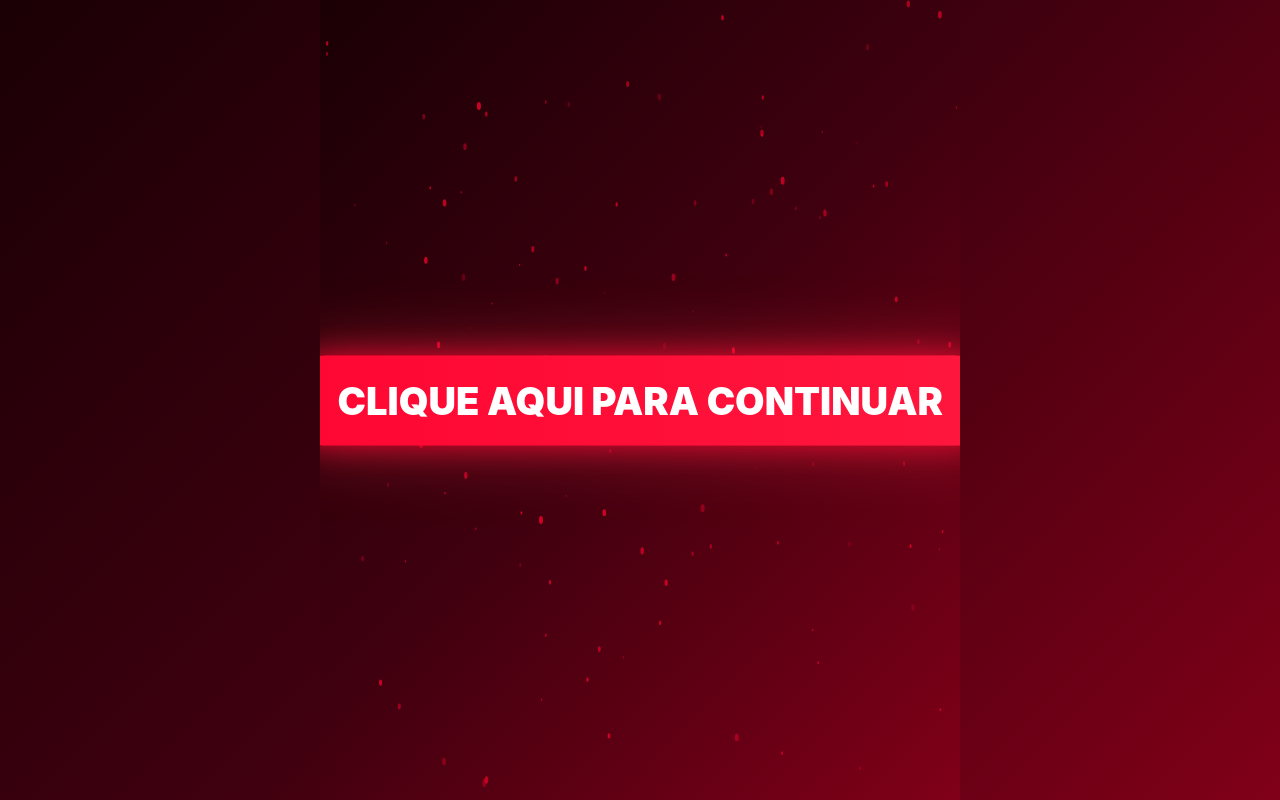
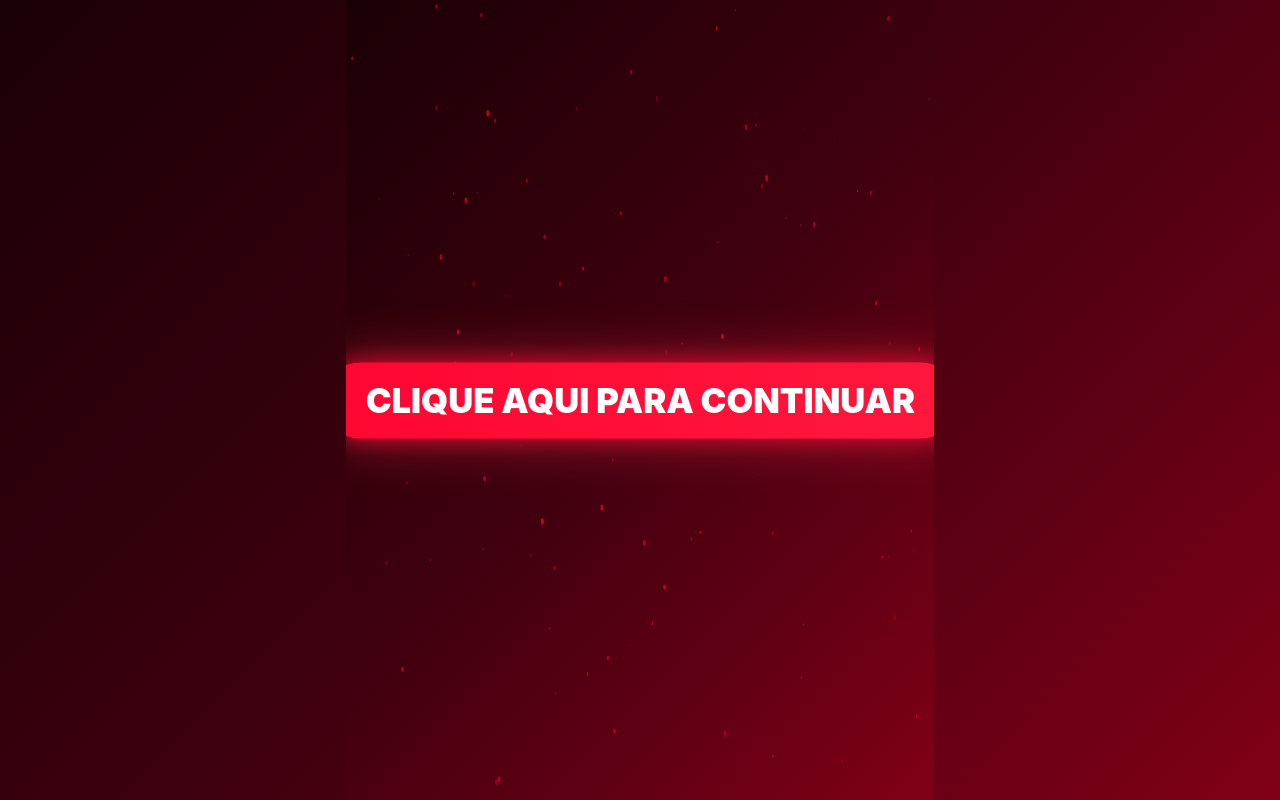
Before and after one commit to leone343/conteudo22, a plain HTML site: page index.html in a window 1280 px wide. Drawn offline with Linux system fonts and the light colour scheme.

Commit message:
Update index.html

```diff
--- a/index.html
+++ b/index.html
@@ -42,21 +42,23 @@
       text-decoration:none;
       color:var(--text);
       font-weight:900;
-      font-size:clamp(22px, 7vw, 34px);
-      padding: 20px 50px;
+      font-size: clamp(18px, 5vw, 32px);
+      padding: 16px 40px;
       border-radius: 999px;
       background: linear-gradient(270deg, #ff002f, #ff334d, #ff002f);
       background-size: 600% 600%;
       animation: pulse 2s infinite, gradientShift 6s ease infinite;
-      box-shadow: 0 0 25px rgba(255,0,47,0.7), 0 0 60px rgba(255,51,77,0.5);
+      box-shadow: 0 0 20px rgba(255,0,47,0.7), 0 0 50px rgba(255,51,77,0.5);
       transition: transform 0.3s ease, box-shadow 0.3s ease;
       text-align:center;
+      max-width: 90%;
+      white-space: nowrap;
       overflow: hidden;
     }
 
     a.pulse-btn:hover{
-      transform: scale(1.08);
-      box-shadow: 0 0 40px rgba(255,0,47,0.9), 0 0 100px rgba(255,51,77,0.7);
+      transform: scale(1.05);
+      box-shadow: 0 0 35px rgba(255,0,47,0.9), 0 0 80px rgba(255,51,77,0.7);
     }
 
     a.pulse-btn::after{
@@ -79,7 +81,7 @@
 
     @keyframes pulse {
       0% { transform: scale(1); }
-      50% { transform: scale(1.12); }
+      50% { transform: scale(1.08); }
       100% { transform: scale(1); }
     }
 
@@ -89,11 +91,13 @@
       100% { background-position: 0% 50%; }
     }
 
+    /* Ajuste específico para celulares */
     @media (max-width:600px){
       a.pulse-btn{
-        width: 90%;
-        padding: 18px;
+        width: 85%;
+        padding: 14px;
         font-size: 20px;
+        white-space: normal; /* Quebra linha se precisar */
       }
     }
   </style>
@@ -117,16 +121,14 @@
     resize();
 
     class Particle{
-      constructor(){
-        this.reset();
-      }
+      constructor(){ this.reset(); }
       reset(){
         this.x = Math.random() * canvas.width;
         this.y = Math.random() * canvas.height;
-        this.radius = Math.random()*3 + 1;
-        this.speedX = (Math.random() - 0.5) * 0.6;
-        this.speedY = (Math.random() - 0.5) * 0.6;
-        this.alpha = Math.random()*0.6 + 0.2;
+        this.radius = Math.random()*2.5 + 0.8;
+        this.speedX = (Math.random() - 0.5) * 0.5;
+        this.speedY = (Math.random() - 0.5) * 0.5;
+        this.alpha = Math.random()*0.5 + 0.2;
       }
       update(){
         this.x += this.speedX;
@@ -143,16 +145,11 @@
       }
     }
 
-    for(let i=0;i<120;i++){
-      particles.push(new Particle());
-    }
+    for(let i=0;i<100;i++){ particles.push(new Particle()); }
 
     function animate(){
       ctx.clearRect(0,0,canvas.width,canvas.height);
-      particles.forEach(p=>{
-        p.update();
-        p.draw();
-      });
+      particles.forEach(p=>{ p.update(); p.draw(); });
       requestAnimationFrame(animate);
     }
     animate();
```
